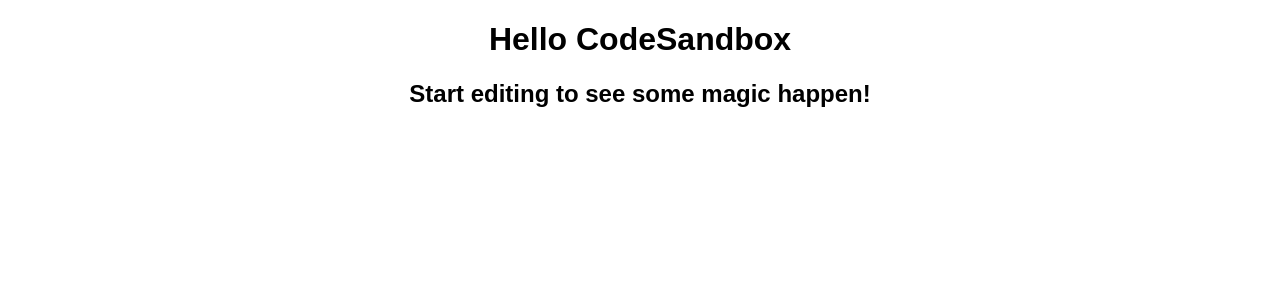
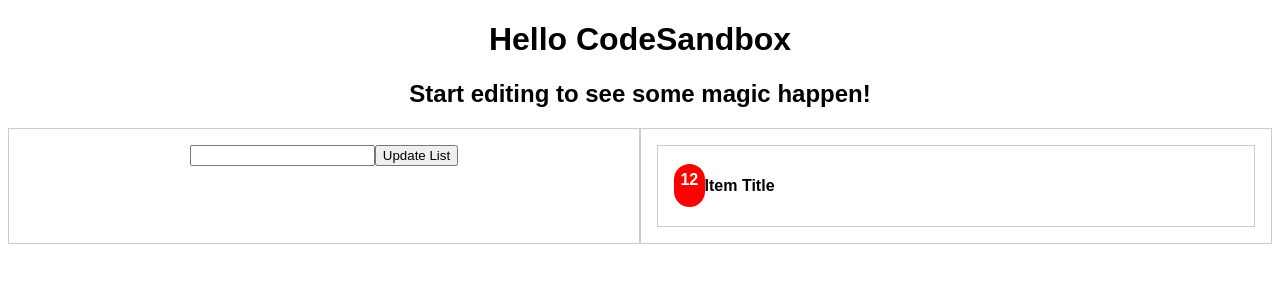
Before and after one commit to Themujin/ReactPractice, a React (Create React App) app: page / in a window 1280 px wide. Shown: the top 300 px of the page. Built offline with nearby package versions, Linux system fonts and the light colour scheme.

Commit message:
Update 3 files

```diff
--- a/src/App.js
+++ b/src/App.js
@@ -5,6 +5,18 @@
     <div className="App">
       <h1>Hello CodeSandbox</h1>
       <h2>Start editing to see some magic happen!</h2>
+      <div className="wrapper">
+        <div className="control">
+          <input type="text" name="" id="" />
+          <input type="button" value="Update List" />
+        </div>
+        <div className="list">
+          <div className="item">
+            <span className="item__id">12</span>
+            <h4 className="item__title">Item Title</h4>
+          </div>
+        </div>
+      </div>
     </div>
   );
 }
--- a/src/styles.css
+++ b/src/styles.css
@@ -2,3 +2,30 @@
   font-family: sans-serif;
   text-align: center;
 }
+.wrapper {
+  display: flex;
+}
+.control,
+.list {
+  width: 50%;
+  border: 1px solid #ccc;
+  padding: 1em;
+}
+.item {
+  display: flex;
+  border: 1px solid #ccc;
+  padding: 0.6em 1em;
+  align-items: center;
+
+  .item__id {
+    background-color: red;
+    padding: 0.4em;
+    border-radius: 50px;
+    height: 30px;
+    color: #fff;
+    font-weight: bold;
+  }
+  .item__title {
+    color:;
+  }
+}
```
Also changed, not shown: .codesandbox/tasks.json.
